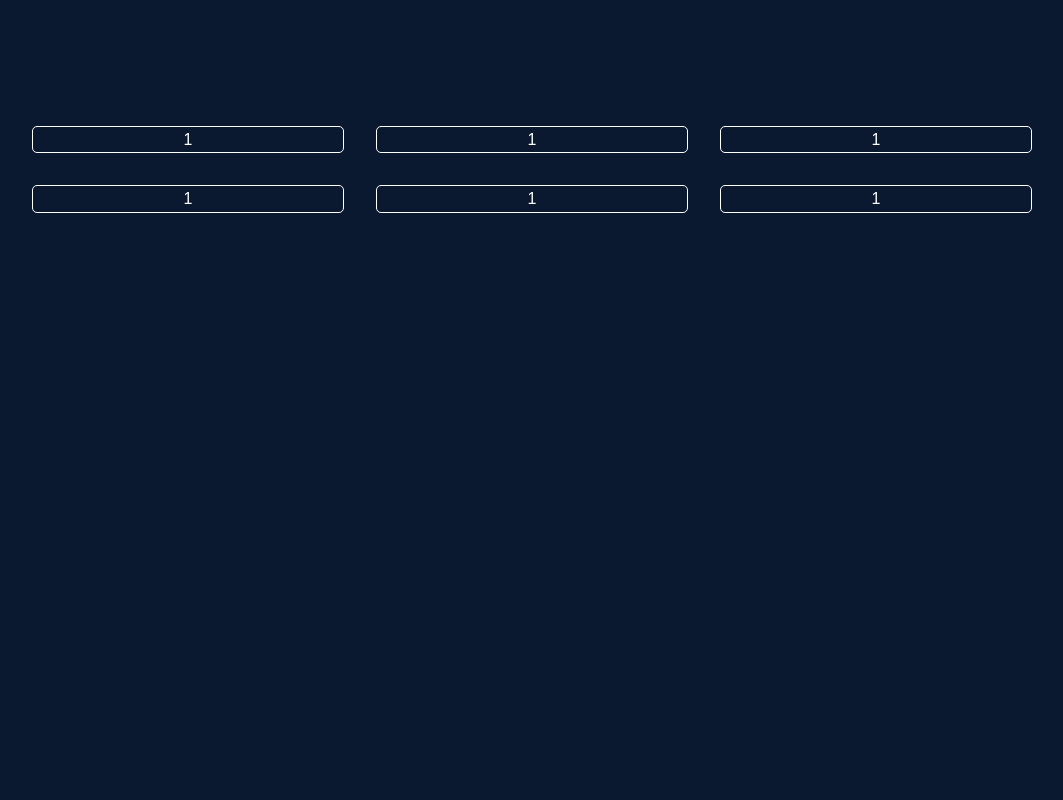
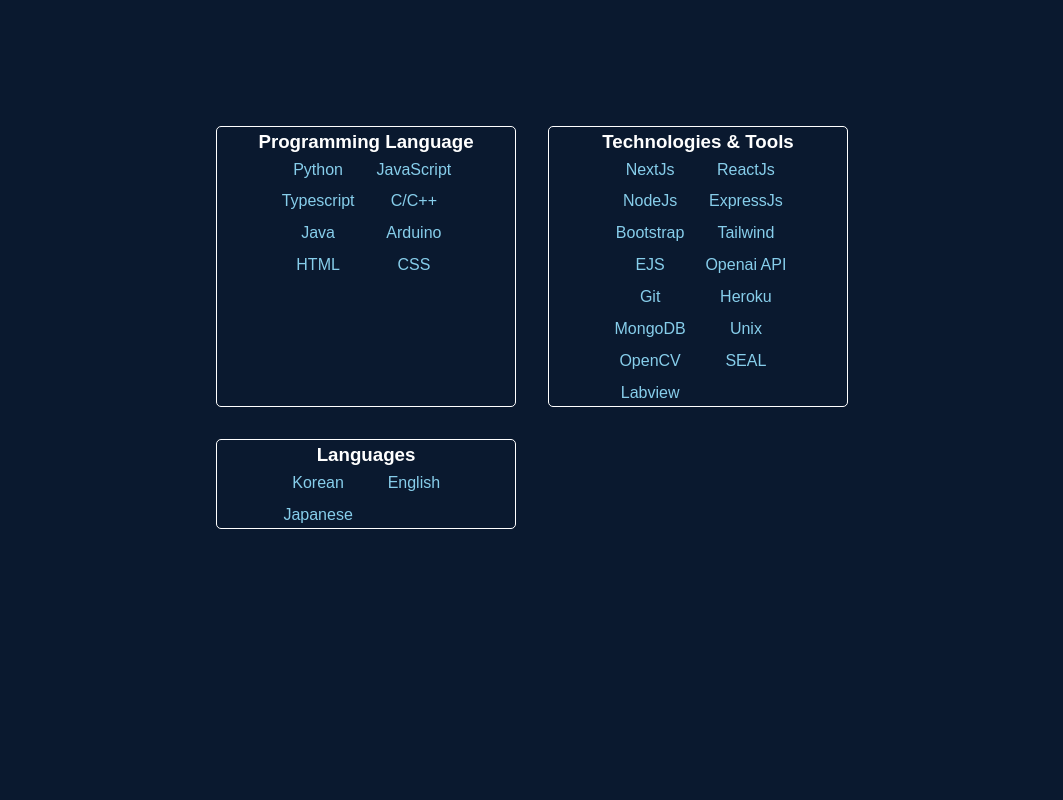
Before and after one commit to poul0315/NextJs-Portfolio, a Next.js app: page / in a window 1280 px wide. Shown: the part 1180-1980 px from the top of the page, without its empty margins (108-1171 px from the left). Built offline with nearby package versions, Linux system fonts and the light colour scheme.

Commit message:
feat(page): Modified the layout of about me (skills page) and added the skillsets

```diff
--- a/src/pages/index.tsx
+++ b/src/pages/index.tsx
@@ -19,7 +19,9 @@
         <About />
         <Experience />
         <Project />
-        <Footer />
+        <div className="footer-main">
+          <Footer />
+        </div>
       </div>
       <SocialIcons />
       <Email />
--- a/src/scss/sections/_about.scss
+++ b/src/scss/sections/_about.scss
@@ -3,15 +3,25 @@
     max-width: 1000px;
     .grid-skill {
         display: grid;
-        grid-template-columns: auto auto auto;
-        grid-template-rows: auto auto auto;
+        grid-template-columns: 30% 30%;
         gap: 2rem;
+        justify-content: center;
         .skill-item {
+            display: flex;
+            flex-direction: column;
             color: white;
             background-color: transparent;
             border: 1px solid white;
             border-radius: 5px;
             text-align: center;
+            &-details {
+                display: grid;
+                grid-template-columns: 30% 30%;
+                gap: 0.4rem;
+                list-style-type: none;
+                justify-content: center;
+                color: skyblue;
+            }
         }
     }
 }
--- a/src/scss/sections/_footer.scss
+++ b/src/scss/sections/_footer.scss
@@ -24,7 +24,6 @@
 // contact me containers
 .footer-title {
     justify-content: center;
-    // align-items: center;
     text-align: center;
     color: white;
 }
@@ -36,9 +35,9 @@
 .container.contact__container {
     width: 58%;
     display: grid;
-    grid-template-columns: 30% 58%;
-    gap: 12%;
-  }
+    grid-template-columns: 35% 58%;
+    gap: 8%;
+}
 
 .contact__options {
     display: flex;
@@ -95,7 +94,7 @@
     background: white;
     border: 2px solid skyblue;
     resize: none;
-    color: white; // Text
+    color: black; // Text
 }
 
 /* MEDIA QUERIES (TABLE DEVICES) */
--- a/src/scss/sections/_index.scss
+++ b/src/scss/sections/_index.scss
@@ -5,10 +5,7 @@
 @import "_project";
 @import "footer";
 
-
-
 .main-component {
     margin: 15rem 0;
     align-items: center;
-    // padding-bottom: 15rem;
 }
--- a/src/scss/sections/_navbar.scss
+++ b/src/scss/sections/_navbar.scss
@@ -220,9 +220,9 @@
     box-shadow: 0 0 20px rgba(0, 0, 0, 0.3);
   }
 
-  #navbar-toggle[aria-expanded="true"] + #navbar-menu .navbar-linkss {
-    padding: 1em;
-  }
+  // #navbar-toggle[aria-expanded="true"] + #navbar-menu .navbar-linkss {
+  //   padding: 1em;
+  // }
   @media screen and (min-width: 700px) {
     #navbar-toggle,
     #navbar-toggle[aria-expanded="true"] {
--- a/src/sections/About.tsx
+++ b/src/sections/About.tsx
@@ -5,12 +5,47 @@
     return (
         <div className="about" id="about">
             <div className="grid-skill">
-                    <div className="skill-item">1</div>
-                    <div className="skill-item">1</div>
-                    <div className="skill-item">1</div>
-                    <div className="skill-item">1</div>
-                    <div className="skill-item">1</div>
-                    <div className="skill-item">1</div>
+                    <div className="skill-item">
+                        <h3>Programming Language</h3>
+                        <ul className="skill-item-details">
+                            <li>Python</li>
+                            <li>JavaScript</li>
+                            <li>Typescript</li>
+                            <li>C/C++</li>
+                            <li>Java</li>
+                            <li>Arduino</li>
+                            <li>HTML</li>
+                            <li>CSS</li>
+                        </ul>
+                    </div>
+                    <div className="skill-item">
+                        <h3>Technologies & Tools</h3>
+                        <ul className="skill-item-details">
+                            <li>NextJs</li>
+                            <li>ReactJs</li>
+                            <li>NodeJs</li>
+                            <li>ExpressJs</li>
+                            <li>Bootstrap</li>
+                            <li>Tailwind</li>
+                            <li>EJS</li>
+                            <li>Openai API</li>
+                            <li>Git</li>
+                            <li>Heroku</li>
+                            <li>MongoDB</li>
+                            <li>Unix</li>
+                            <li>OpenCV</li>
+                            <li>SEAL</li>
+                            <li>Labview</li>
+                        </ul>
+                    </div>
+                    <div className="skill-item">
+                        <h3>Languages</h3>
+                        <ul className="skill-item-details">
+                            <li>Korean</li>
+                            <li>English</li>
+                            <li>Japanese</li>
+                        </ul>
+                    </div>
             </div>
         </div>
     )
```
